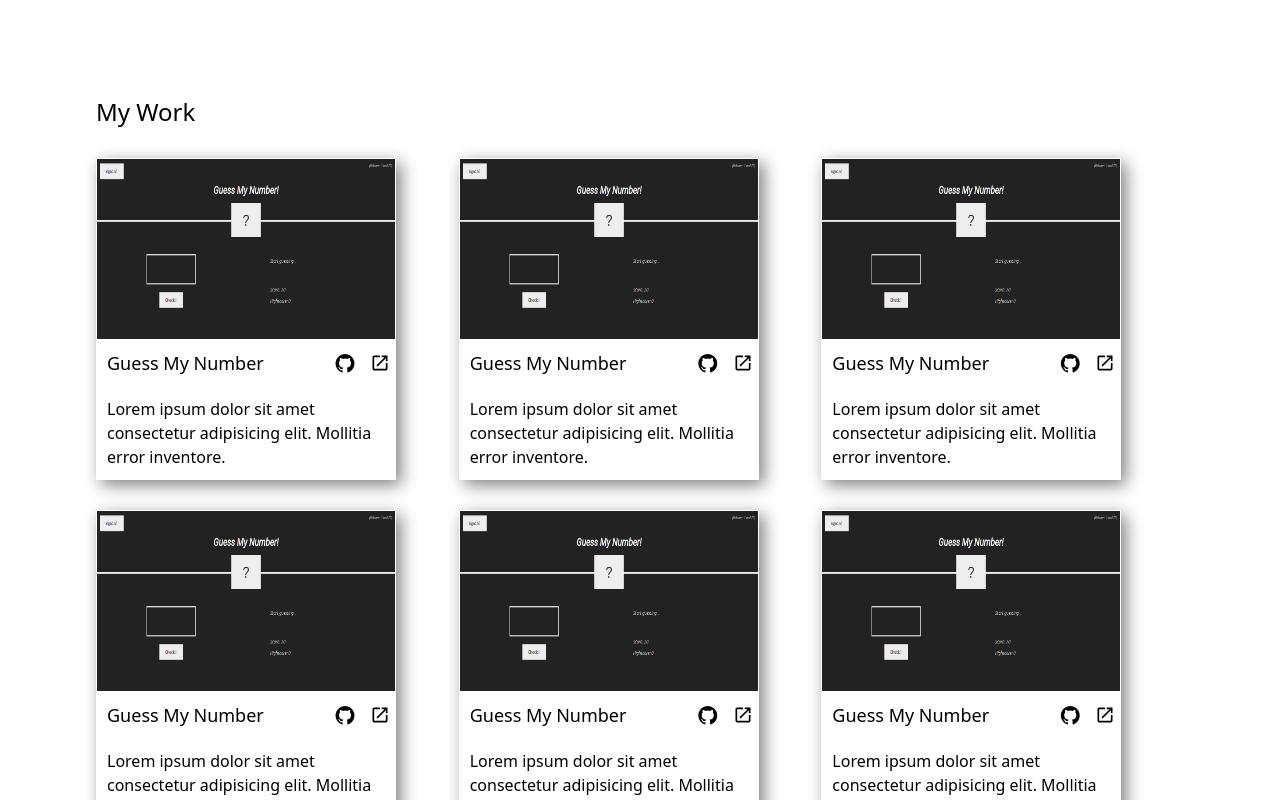
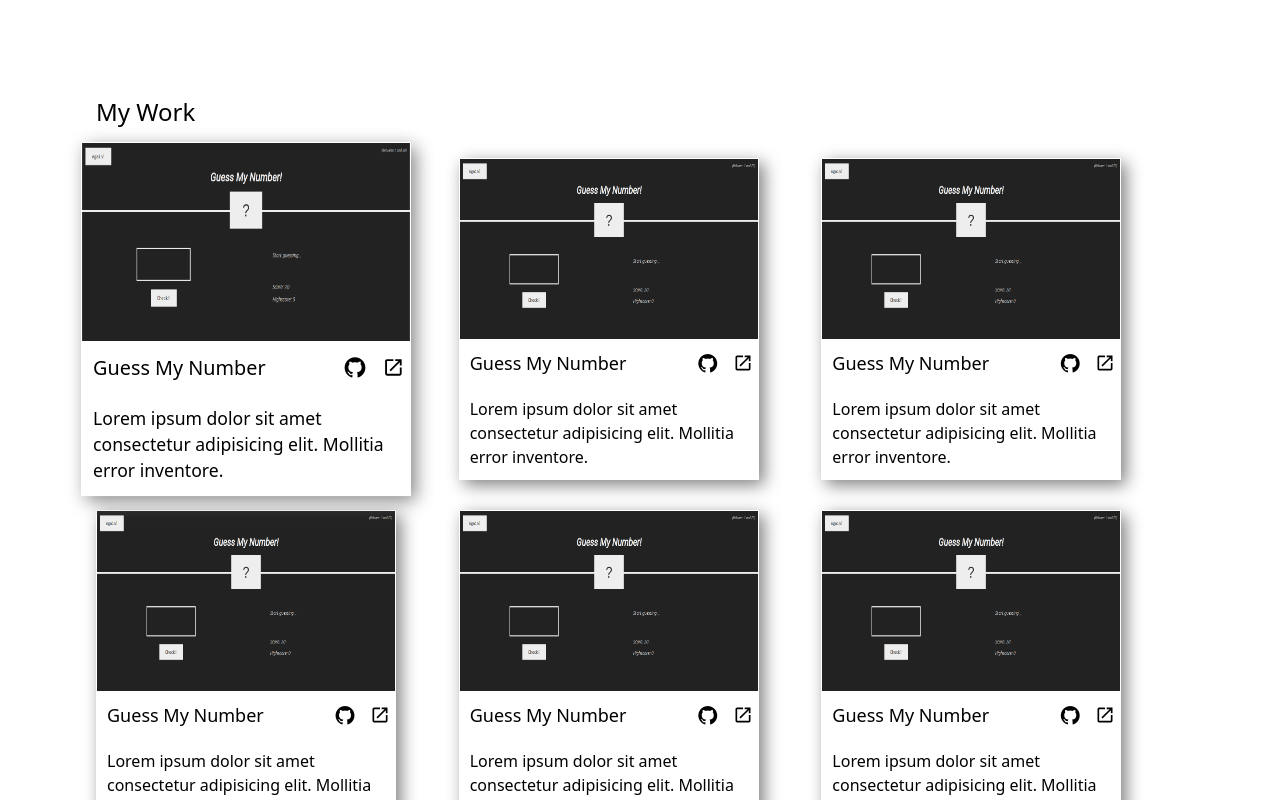
Before and after one commit to softwareNinja-888/portfolio_draft, a plain HTML site: page index.html in a window 1280 px wide. In both pictures the pointer is over the element 246 px from the left and 319 px from the top of the page. Shown: the top 800 px of the page. Drawn offline with nearby package versions, Linux system fonts and the light colour scheme.

Commit message:
Add transition to project containers

```diff
--- a/style.css
+++ b/style.css
@@ -6,6 +6,11 @@
 
     max-width: 300px;
     max-height: 400px;
+    transition: transform .2s ease-in-out;
+
+}
+.project:hover{
+    transform: scale(1.1);
 }
 
 .workImg {
```
